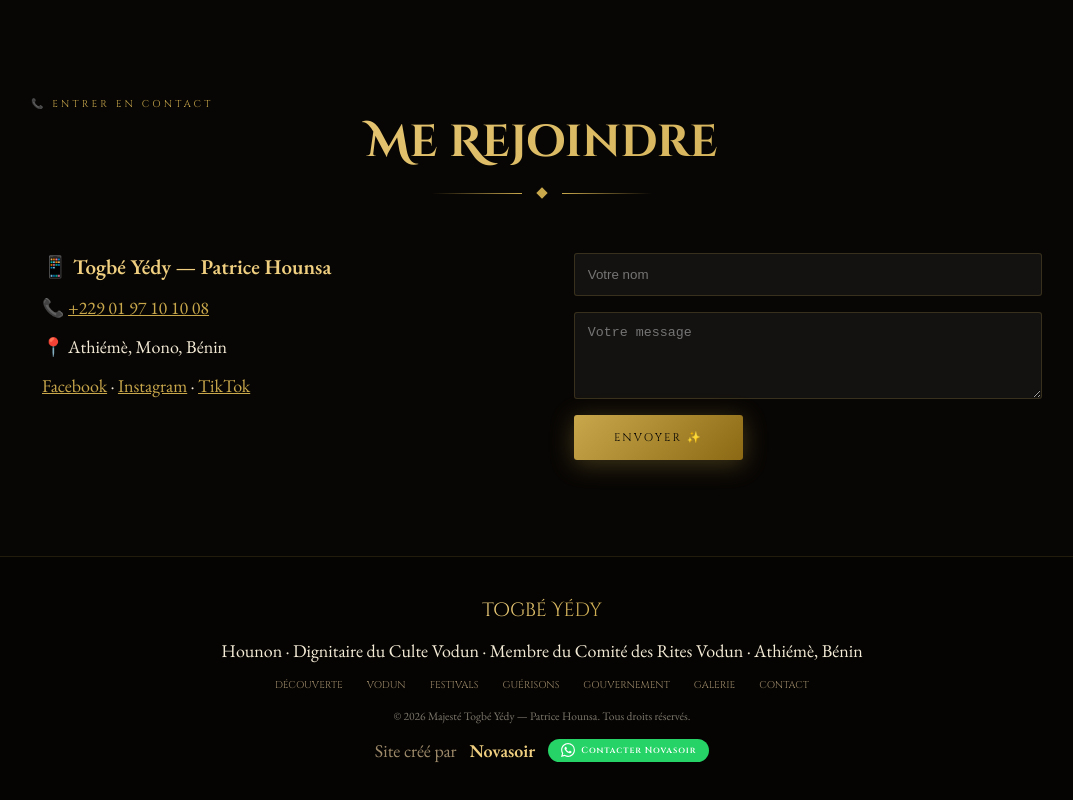
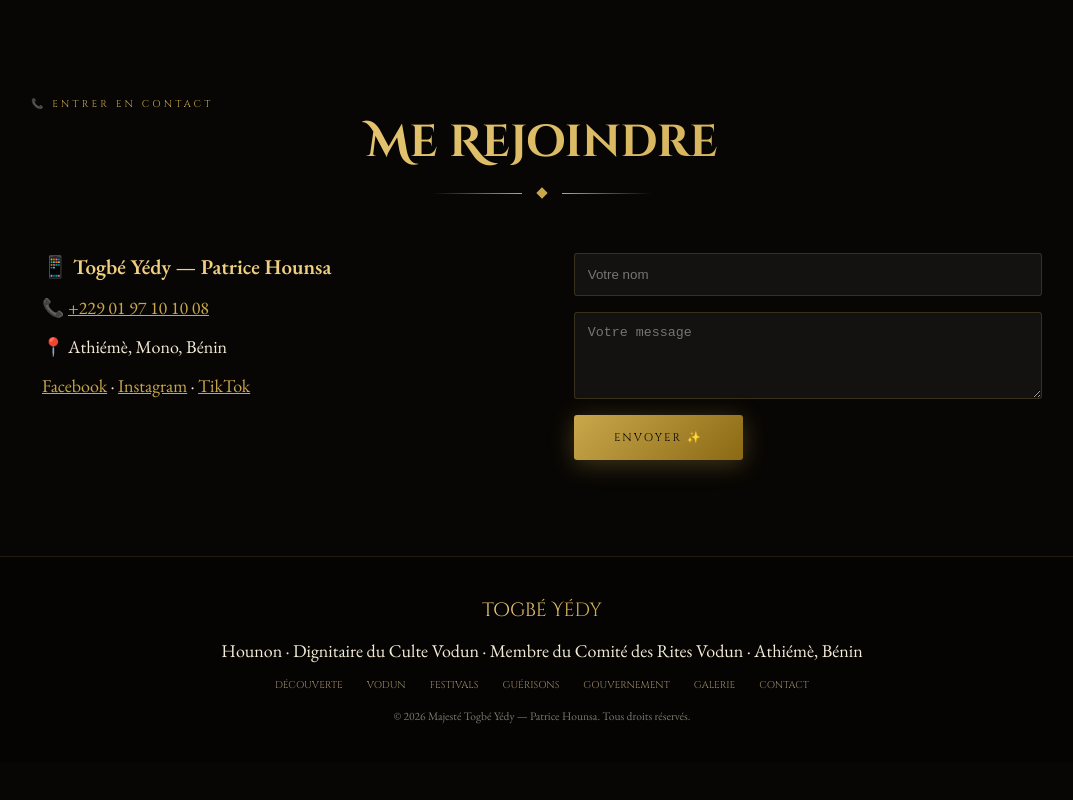
Before and after one commit to fredoan/togbe-yedy, a plain HTML site: page index.html in a window 1280 px wide. Shown: the part 7792-8592 px from the top of the page, without its empty margins (98-1171 px from the left). After the commit the page ends 8555 px from the top, so only its background shows below. Drawn offline with nearby package versions, Linux system fonts and the light colour scheme.

Commit message:
Refactor footer section in index.html

```diff
--- a/index.html
+++ b/index.html
@@ -497,14 +497,6 @@
         <a href="contact.html">Contact</a>
     </div>
     <p style="font-size:.72rem; opacity:.5;">© 2026 Majesté Togbé Yédy — Patrice Hounsa. Tous droits réservés.</p>
-        <div class="footer-novasoir">
-            <span style="color:var(--text-muted);">Site créé par</span>
-            <strong style="color:var(--gold-light);">Novasoir</strong>
-            <a href="https://wa.me/2290148715375?text=Bonjour%20Novasoir%2C%20je%20souhaite%20un%20site%20web%20professionnel." target="_blank" class="btn-novasoir">
-                <svg width="14" height="14" fill="currentColor" viewBox="0 0 24 24"><path d="M17.472 14.382c-.297-.149-1.758-.867-2.03-.967-.273-.099-.471-.148-.67.15-.197.297-.767.966-.94 1.164-.173.199-.347.223-.644.075-.297-.15-1.255-.463-2.39-1.475-.883-.788-1.48-1.761-1.653-2.059-.173-.297-.018-.458.13-.606.134-.133.298-.347.446-.52.149-.174.198-.298.298-.497.099-.198.05-.371-.025-.52-.075-.149-.669-1.612-.916-2.207-.242-.579-.487-.5-.669-.51-.173-.008-.371-.01-.57-.01-.198 0-.52.074-.792.372-.272.297-1.04 1.016-1.04 2.479 0 1.462 1.065 2.875 1.213 3.074.149.198 2.096 3.2 5.077 4.487.709.306 1.262.489 1.694.625.712.227 1.36.195 1.871.118.571-.085 1.758-.719 2.006-1.413.248-.694.248-1.289.173-1.413-.074-.124-.272-.198-.57-.347m-5.421 7.403h-.004a9.87 9.87 0 0 1-5.031-1.378l-.361-.214-3.741.982.998-3.648-.235-.374a9.86 9.86 0 0 1-1.51-5.26c.001-5.45 4.436-9.884 9.888-9.884 2.64 0 5.122 1.03 6.988 2.898a9.825 9.825 0 0 1 2.893 6.994c-.003 5.45-4.437 9.884-9.885 9.884m8.413-18.297A11.815 11.815 0 0 0 12.05 0C5.495 0 .16 5.335.157 11.892c0 2.096.547 4.142 1.588 5.945L.057 24l6.305-1.654a11.882 11.882 0 0 0 5.683 1.448h.005c6.554 0 11.89-5.335 11.893-11.893a11.821 11.821 0 0 0-3.48-8.413Z"/></svg>
-                Contacter Novasoir
-            </a>
-        </div>
 </footer>
 
     <!-- WhatsApp Flottant -->
```
Lines whose indentation alone changed are shown as unchanged.
